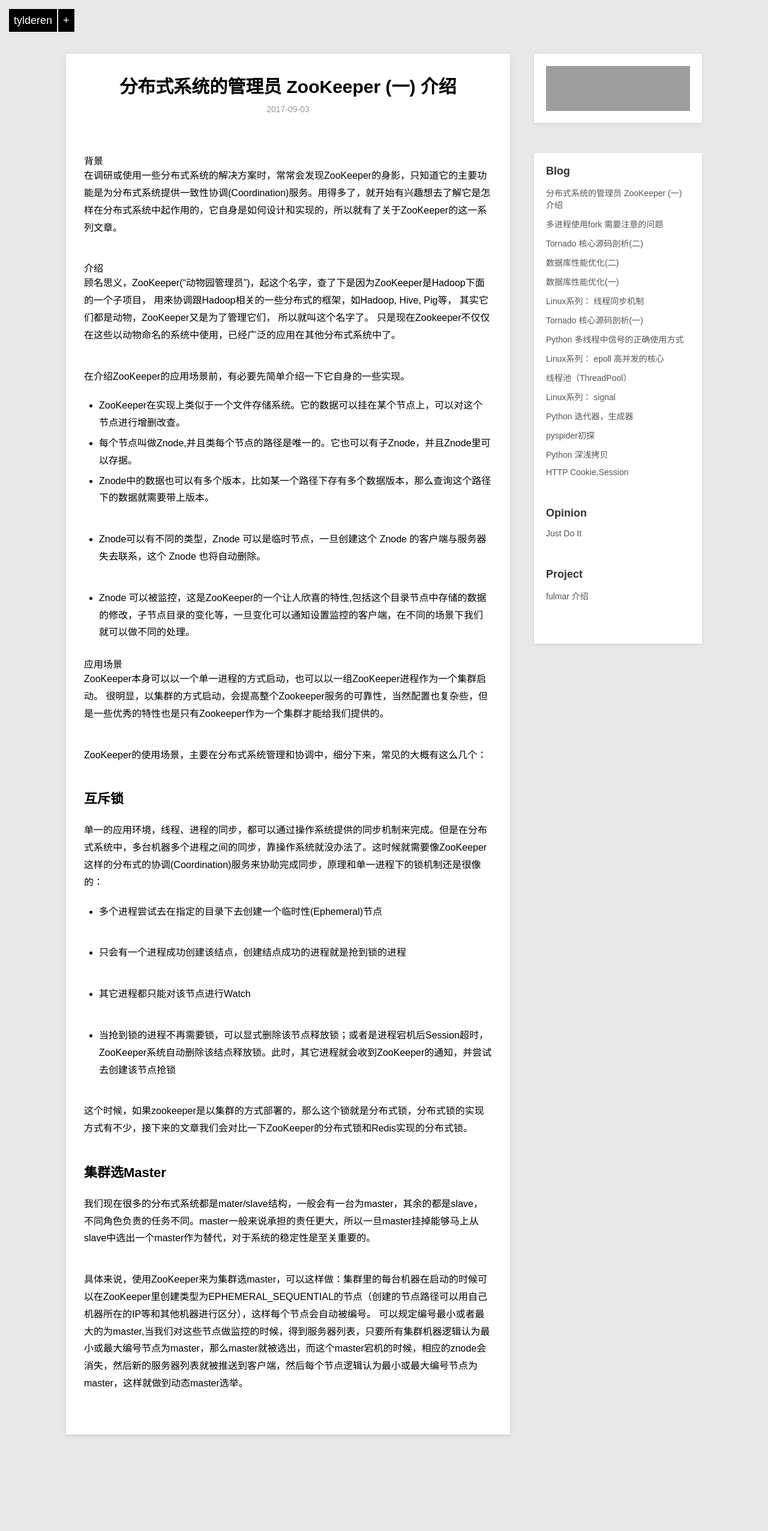
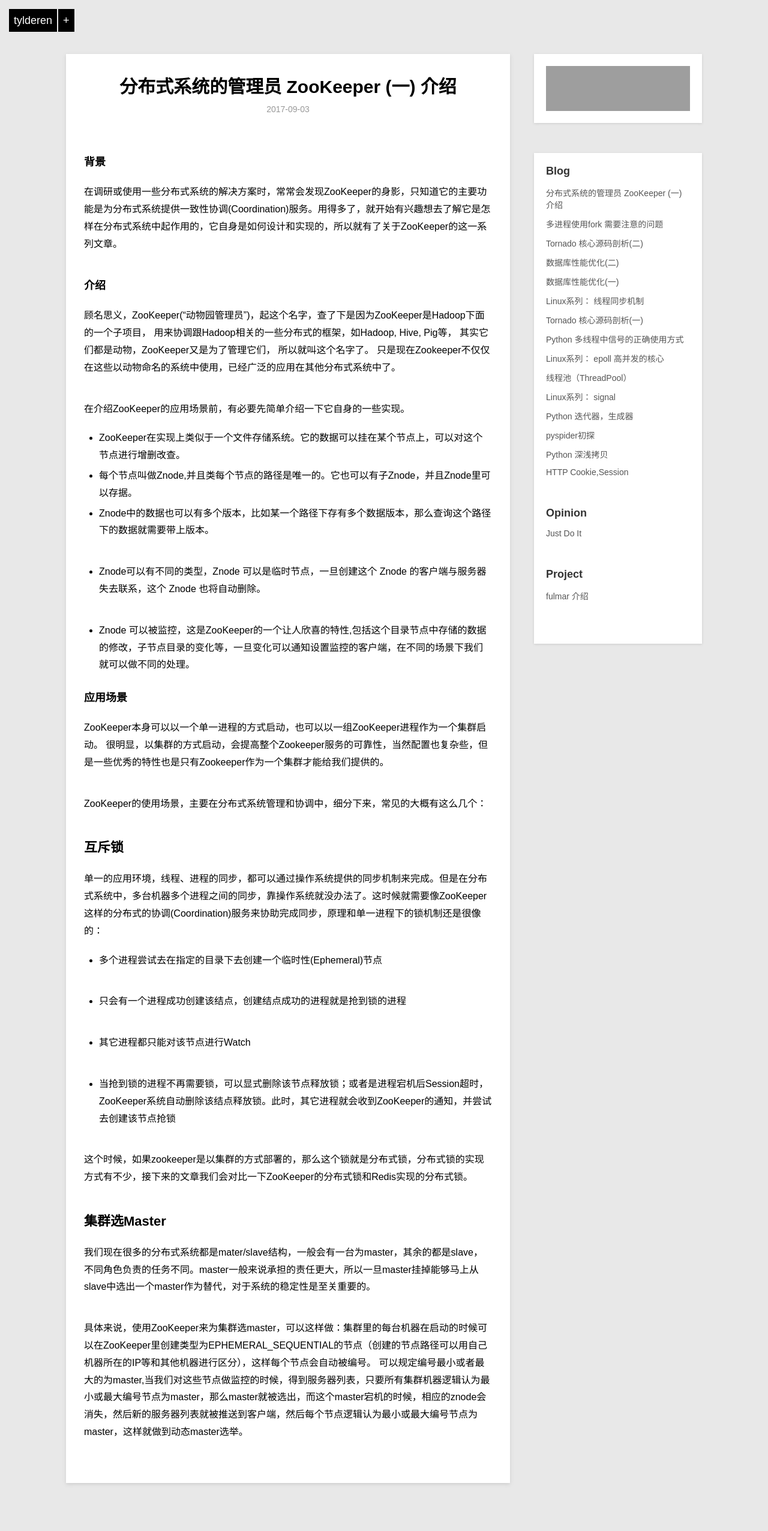
Before and after one commit to tylderen/tylderen.github.io, a Jekyll site: the page built from _posts/blog/2017-09-03-ZooKeeper-Introduction.md, in a window 1280 px wide. Shown: the whole page at 60% size. Built offline with Jekyll 4.4.1, drawn with Linux system fonts in a browser that asks for light colours; Markdown is read by kramdown in place of the engine named in the settings; before the commit the page ends 2471 px from its top, so only the background shows below that; grey boxes are pictures that could not be loaded.

```diff
--- a/_posts/blog/2017-09-03-ZooKeeper-Introduction.md
+++ b/_posts/blog/2017-09-03-ZooKeeper-Introduction.md
@@ -6,11 +6,11 @@ category: blog
 ---
 
 
-# 背景
+### 背景
 
 在调研或使用一些分布式系统的解决方案时，常常会发现ZooKeeper的身影，只知道它的主要功能是为分布式系统提供一致性协调(Coordination)服务。用得多了，就开始有兴趣想去了解它是怎样在分布式系统中起作用的，它自身是如何设计和实现的，所以就有了关于ZooKeeper的这一系列文章。
 
-# 介绍
+### 介绍
 
 顾名思义，ZooKeeper(“动物园管理员”)，起这个名字，查了下是因为ZooKeeper是Hadoop下面的一个子项目， 用来协调跟Hadoop相关的一些分布式的框架，如Hadoop, Hive, Pig等， 其实它们都是动物，ZooKeeper又是为了管理它们， 所以就叫这个名字了。
 只是现在Zookeeper不仅仅在这些以动物命名的系统中使用，已经广泛的应用在其他分布式系统中了。
@@ -26,7 +26,7 @@ category: blog
  - Znode 可以被监控，这是ZooKeeper的一个让人欣喜的特性,包括这个目录节点中存储的数据的修改，子节点目录的变化等，一旦变化可以通知设置监控的客户端，在不同的场景下我们就可以做不同的处理。
 
 
-# 应用场景
+### 应用场景
 
 ZooKeeper本身可以以一个单一进程的方式启动，也可以以一组ZooKeeper进程作为一个集群启动。
 很明显，以集群的方式启动，会提高整个Zookeeper服务的可靠性，当然配置也复杂些，但是一些优秀的特性也是只有Zookeeper作为一个集群才能给我们提供的。
```
